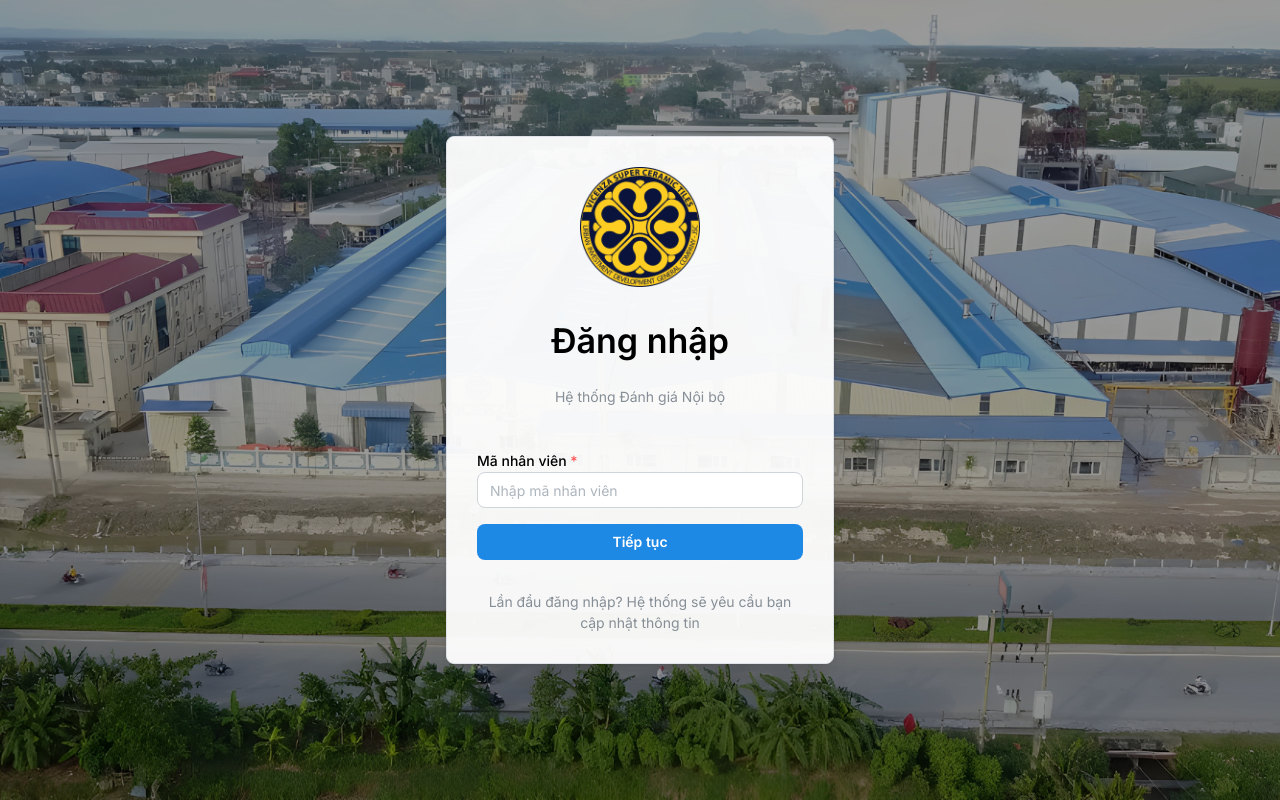
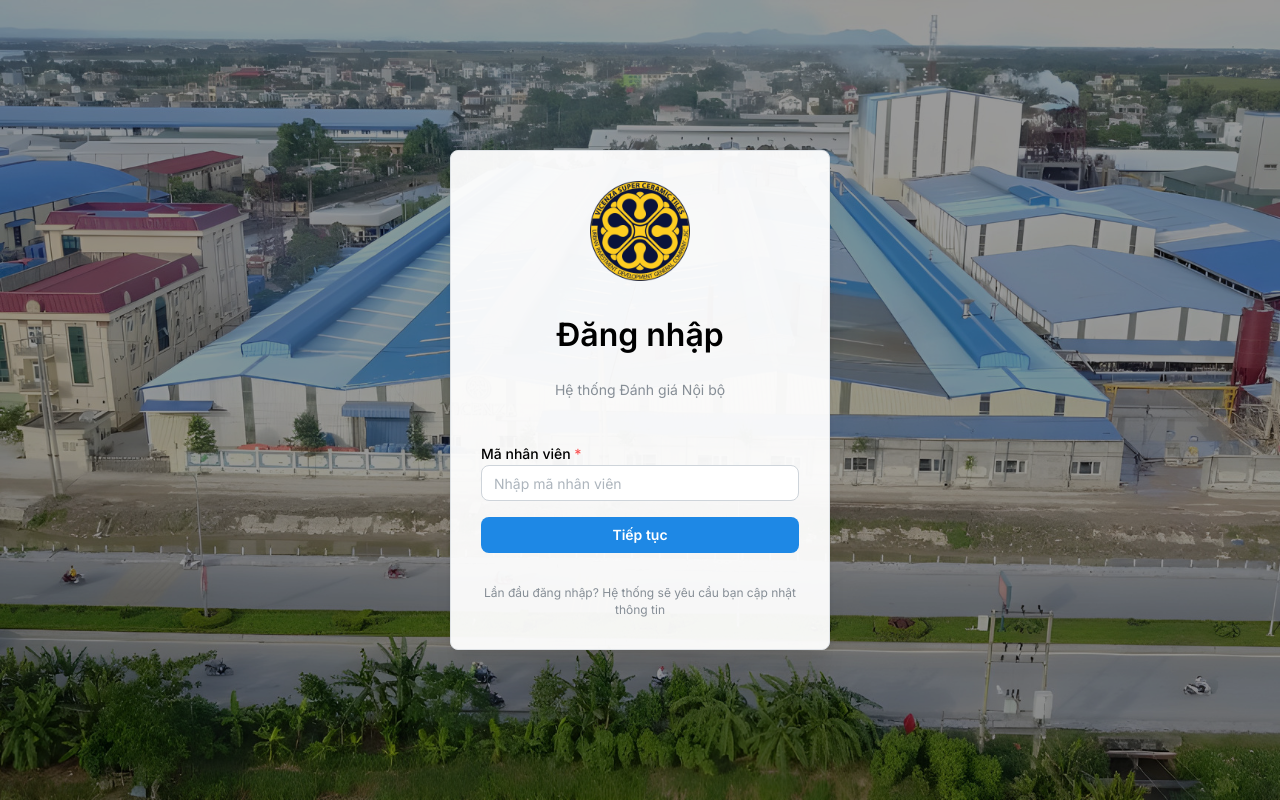
Before and after one commit to VicenzaTech/website-cong-thong-tin-danh-gia-noi-bo, a Next.js app: page /login in a window 1280 px wide. Built offline with nearby package versions, Linux system fonts and the light colour scheme.

Commit message:
res login done

```diff
--- a/src/app/login/page.tsx
+++ b/src/app/login/page.tsx
@@ -177,6 +177,7 @@ export default function LoginPage() {
         display: "flex",
         alignItems: "center",
         justifyContent: "center",
+        padding: "16px",
       }}
     >
       <Box
@@ -190,8 +191,19 @@ export default function LoginPage() {
           zIndex: 1,
         }}
       />
-      <Container size={420} style={{ position: "relative", zIndex: 2 }} my={40}>
-        <Paper withBorder shadow="xl" p={30} radius="md" bg="rgba(255, 255, 255, 0.95)">
+      <Container
+        size={420}
+        style={{ position: "relative", zIndex: 2 }}
+        my={{ base: 20, sm: 40 }}
+        px={{ base: 16, sm: 20 }}
+      >
+        <Paper
+          withBorder
+          shadow="xl"
+          p={{ base: 20, sm: 30 }}
+          radius="md"
+          bg="rgba(255, 255, 255, 0.95)"
+        >
           <Stack gap="md">
             <Center mb="md">
               <Image
@@ -200,10 +212,16 @@ export default function LoginPage() {
                 width={120}
                 height={120}
                 priority
+                style={{
+                  width: "auto",
+                  height: "auto",
+                  maxWidth: "100px",
+                  maxHeight: "100px",
+                }}
               />
             </Center>
 
-            <Title ta="center" mb="xs">
+            <Title ta="center" mb="xs" order={2} style={{ fontSize: "clamp(1.5rem, 4vw, 2rem)" }}>
               Đăng nhập
             </Title>
             <Text c="dimmed" size="sm" ta="center" mb="lg">
@@ -267,7 +285,7 @@ export default function LoginPage() {
               </Stack>
             </form>
 
-            <Text size="sm" c="dimmed" mt="md" ta="center">
+            <Text size="xs" c="dimmed" mt="md" ta="center" px={{ base: 8, sm: 0 }}>
               Lần đầu đăng nhập? Hệ thống sẽ yêu cầu bạn cập nhật thông tin
             </Text>
           </Stack>
--- a/src/app/register/page.tsx
+++ b/src/app/register/page.tsx
@@ -126,25 +126,35 @@ export default function RegisterPage() {
   }
 
   return (
-    <Container size={500} my={40}>
-      <Center mb="xl">
+    <Container
+      size={500}
+      my={{ base: 20, sm: 40 }}
+      px={{ base: 16, sm: 20 }}
+    >
+      <Center mb={{ base: "md", sm: "xl" }}>
         <Image
           src="/logo-vicenza.png"
           alt="Vicenza Logo"
           width={120}
           height={120}
           priority
+          style={{
+            width: "auto",
+            height: "auto",
+            maxWidth: "100px",
+            maxHeight: "100px",
+          }}
         />
       </Center>
 
-      <Title ta="center" mb="md">
+      <Title ta="center" mb="md" order={2} style={{ fontSize: "clamp(1.5rem, 4vw, 2rem)" }}>
         Hoàn tất thông tin đăng ký
       </Title>
       <Text c="dimmed" size="sm" ta="center" mb="xl">
         Vui lòng cập nhật thông tin cá nhân để hoàn tất đăng ký
       </Text>
 
-      <Paper withBorder shadow="md" p={30} radius="md">
+      <Paper withBorder shadow="md" p={{ base: 20, sm: 30 }} radius="md">
         <Alert color="blue" title="Thong tin tai khoan" mb="lg">
           <Text size="sm">
             <strong>Ma nhan vien:</strong> {pendingUser.maNhanVien}
@@ -200,7 +210,7 @@ export default function RegisterPage() {
               {...form.getInputProps("xacNhanMatKhau")}
             />
 
-            <Group justify="space-between" mt="md">
+            <Group justify="space-between" mt="md" gap="sm" wrap="nowrap">
               <Button
                 variant="subtle"
                 onClick={() => {
@@ -208,10 +218,11 @@ export default function RegisterPage() {
                   router.push("/login");
                 }}
                 disabled={isLoading}
+                flex={1}
               >
                 Quay lại
               </Button>
-              <Button type="submit" loading={isLoading}>
+              <Button type="submit" loading={isLoading} flex={1}>
                 Hoàn tất đăng ký
               </Button>
             </Group>
```
Also changed, not shown: 1 other file (tests, documents, lock files or other folders).
